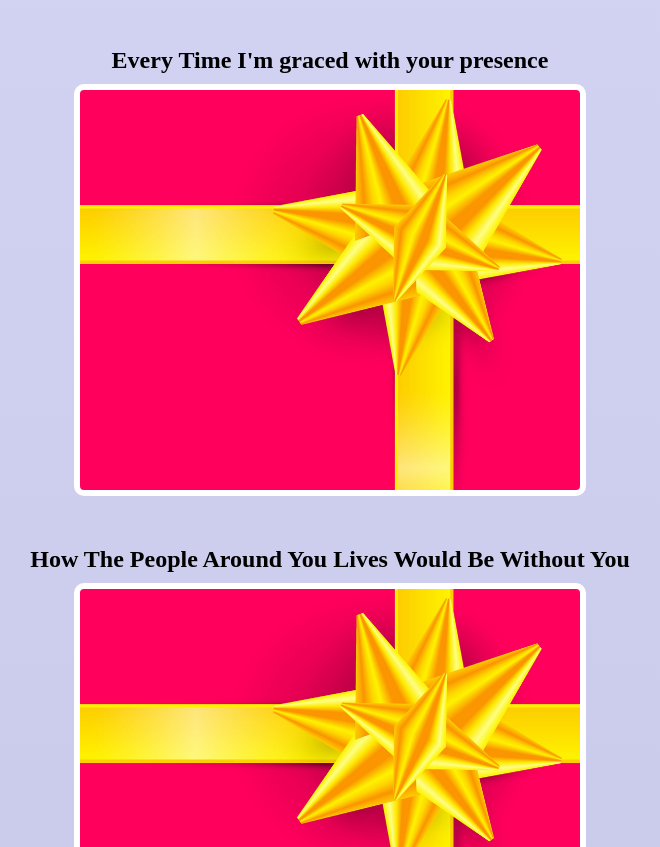
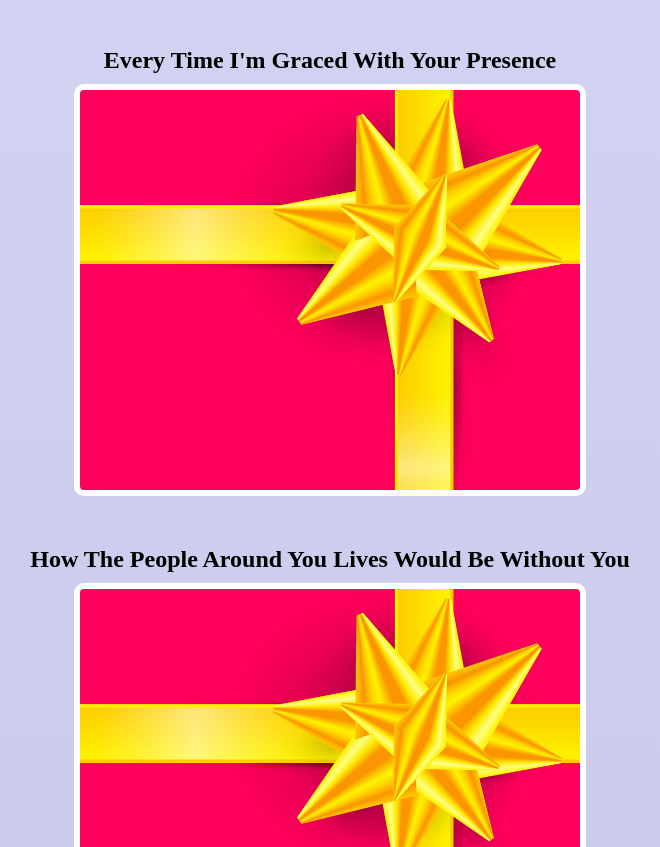
Before and after one commit to Philmojii/tami-bday-site, a plain HTML site: page index.html in a window 1280 px wide. Shown: the part 1900-2747 px from the top of the page, without its empty margins (310-970 px from the left). Drawn offline with Linux system fonts and the light colour scheme; a web font is replaced by a local one.

Commit message:
Updated index.html

```diff
--- a/index.html
+++ b/index.html
@@ -41,7 +41,7 @@
 
 
 		<div class="gift-section">
-			<h2 class="gift-title">Every Time I'm graced with your presence</h2>
+			<h2 class="gift-title">Every Time I'm Graced With Your Presence</h2>
 			<div class="gift-img" id="gift-img-batman"></div>
 
 		</div>
```
